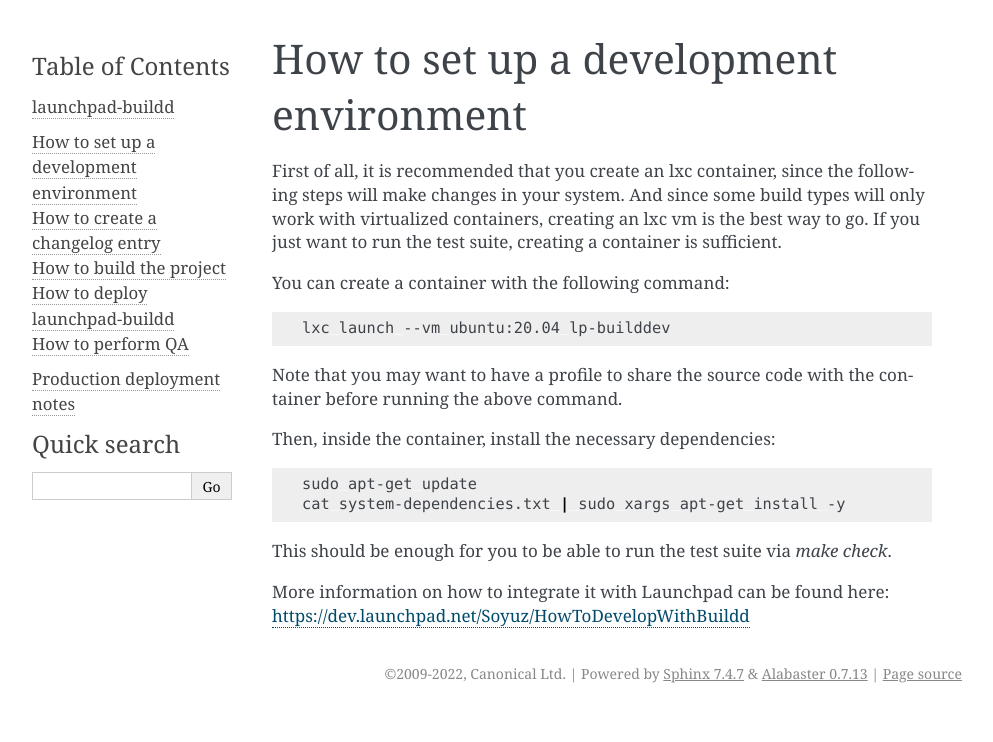
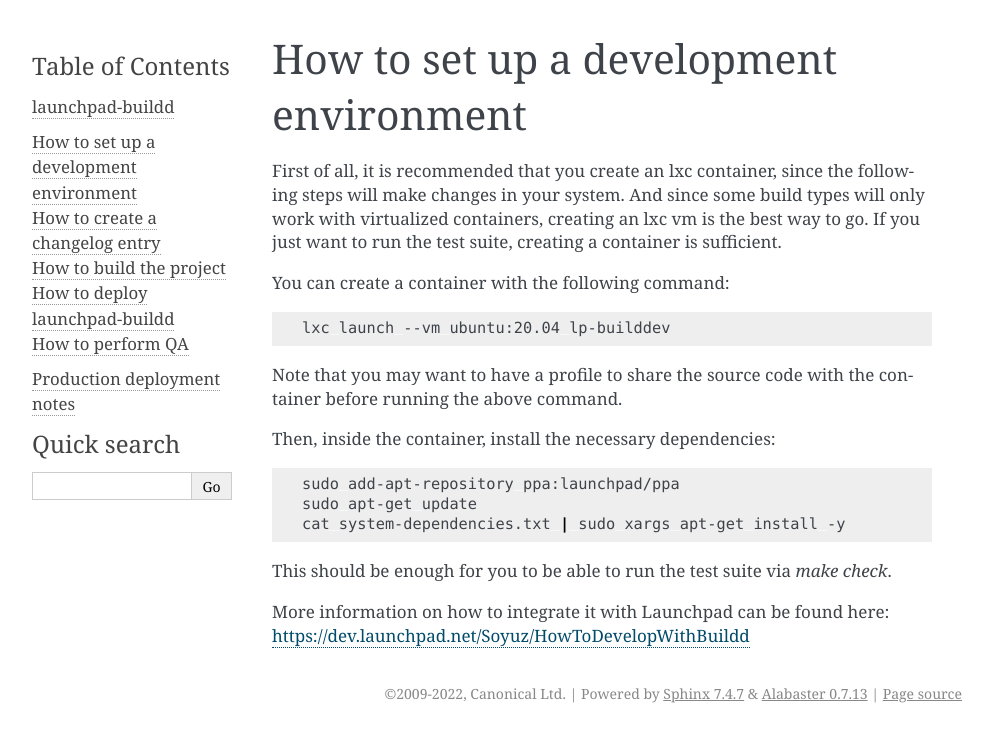
Before and after one commit to jugmac00/launchpad-buildd, a Sphinx documentation site: the page built from docs/how-to/developing.rst, in a window 1280 px wide. Shown: the top 742 px of the page, without its empty margins (148-1141 px from the left). Built offline with Sphinx 7.4.7, drawn with Linux system fonts in a browser that asks for light colours.

Commit message:
Fix setup instructions for a development environment

```diff
--- a/docs/how-to/developing.rst
+++ b/docs/how-to/developing.rst
@@ -20,6 +20,7 @@ Then, inside the container, install the necessary dependencies:
 
 .. code:: bash
 
+        sudo add-apt-repository ppa:launchpad/ppa
         sudo apt-get update
         cat system-dependencies.txt | sudo xargs apt-get install -y
 
```
Also changed, not shown: 1 other file.
